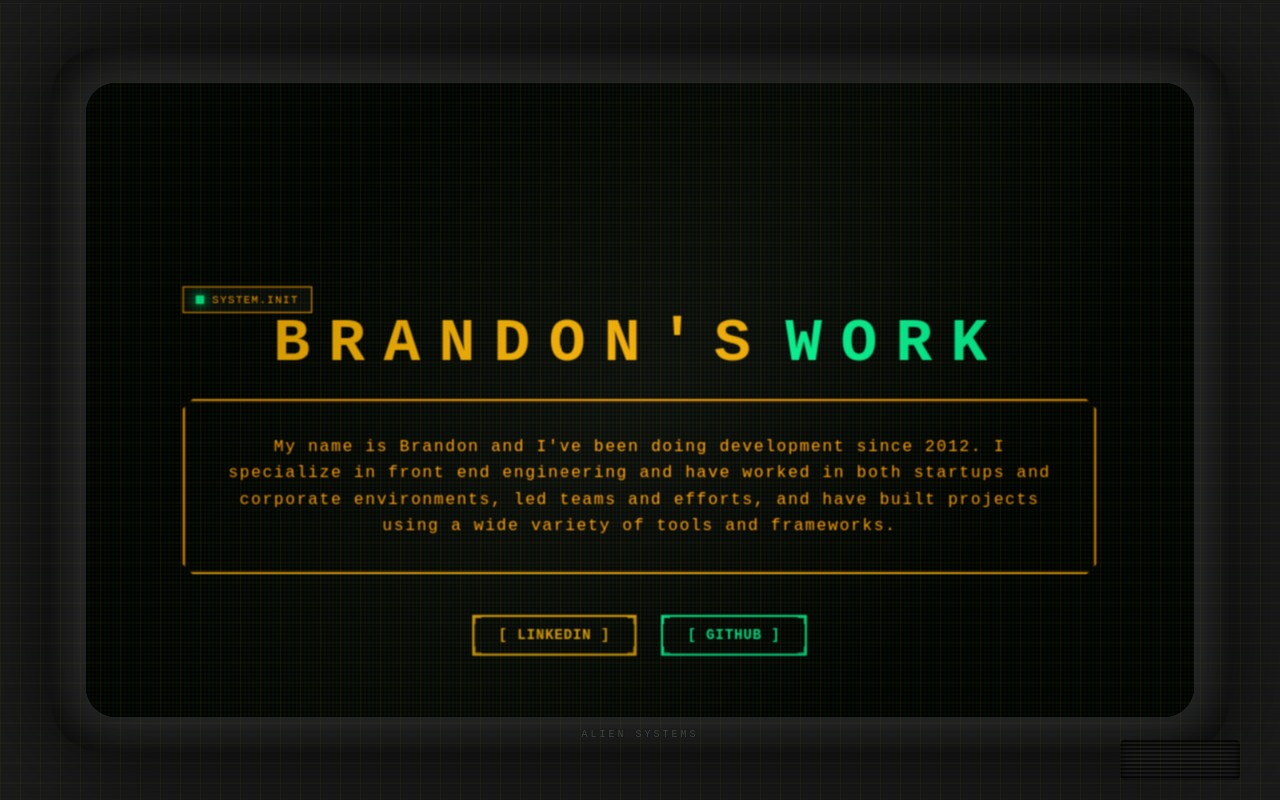
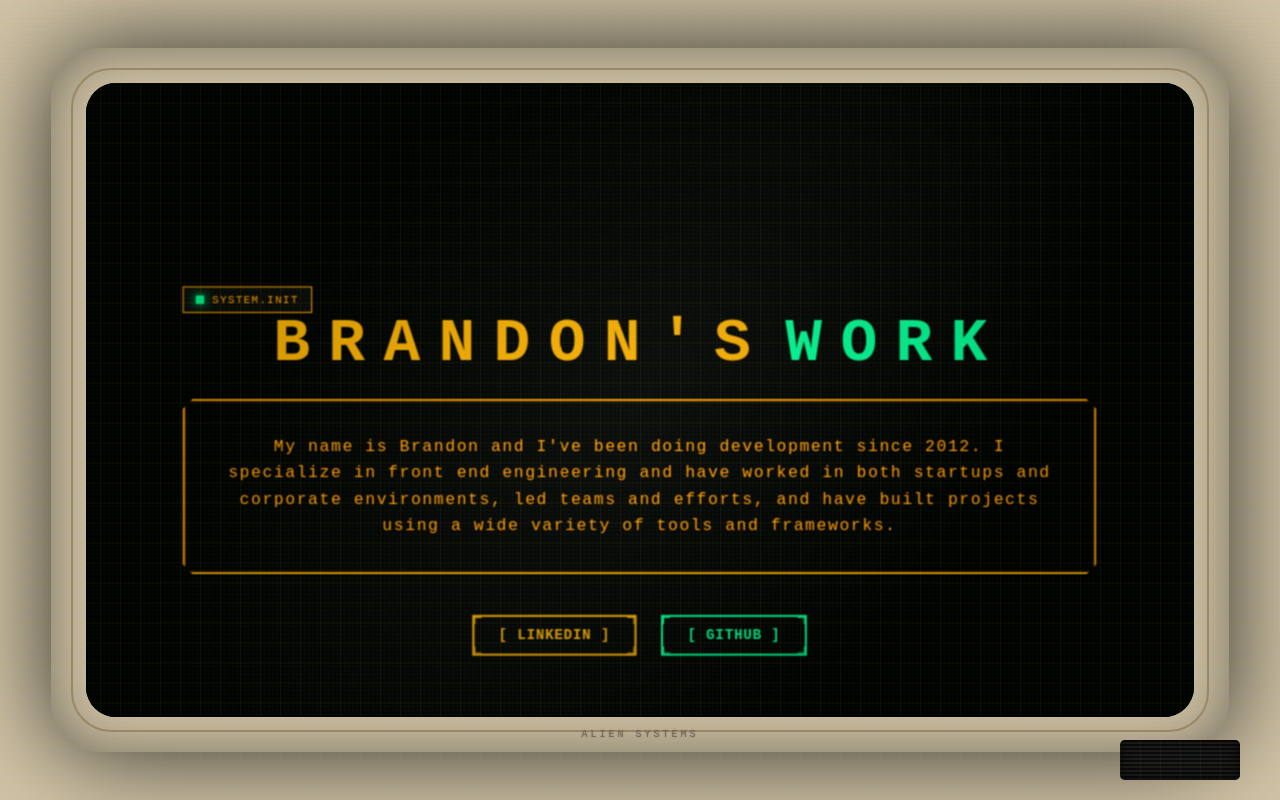
Before and after one commit to github-bdem/brandons.work, a React (Vite) app: page / in a window 1280 px wide. Built offline with nearby package versions, Linux system fonts and the light colour scheme.

Commit message:
seeeeesh

```diff
--- a/src/App.tsx
+++ b/src/App.tsx
@@ -63,7 +63,7 @@ function App() {
             {/* Projects Section - Fullscreen */}
             <div className="h-screen shrink-0 snap-start flex flex-col p-4">
                 <div className="max-w-6xl mx-auto w-full h-full flex flex-col pt-8">
-                    <div className="flex justify-center mb-3">
+                    <div className="flex justify-start mb-3 px-4">
                         <div className="terminal-header">
                             <span className="terminal-indicator pulse"></span>
                             <span className="terminal-text">PROJECTS.DISPLAY</span>
--- a/src/index.css
+++ b/src/index.css
@@ -496,7 +496,7 @@ h1, h2, h3, h4, h5, h6 {
     left: 0;
     width: 100%;
     height: 100%;
-    background: #1a1a1a;
+    background: #d4c5a9;
     display: flex;
     align-items: center;
     justify-content: center;
@@ -509,12 +509,12 @@ h1, h2, h3, h4, h5, h6 {
     height: 88%;
     max-width: 1300px;
     max-height: 900px;
-    background: #2a2a2a;
+    background: #d4c5a9;
     border-radius: 50px;
     padding: 35px;
     box-shadow:
-        inset 0 0 80px rgba(0, 0, 0, 0.8),
-        inset 0 0 40px rgba(0, 0, 0, 0.6),
+        inset 0 0 80px rgba(0, 0, 0, 0.3),
+        inset 0 0 40px rgba(0, 0, 0, 0.2),
         0 0 100px rgba(0, 0, 0, 0.8);
     display: flex;
     align-items: center;
@@ -528,7 +528,7 @@ h1, h2, h3, h4, h5, h6 {
     left: 20px;
     right: 20px;
     bottom: 20px;
-    border: 2px solid #1a1a1a;
+    border: 2px solid #998866;
     border-radius: 40px;
     pointer-events: none;
 }
@@ -542,8 +542,8 @@ h1, h2, h3, h4, h5, h6 {
     font-family: "Courier New", monospace;
     font-size: 10px;
     letter-spacing: 0.3em;
-    color: #444;
-    text-shadow: 0 0 2px rgba(0, 0, 0, 0.5);
+    color: #776655;
+    text-shadow: 0 0 2px rgba(0, 0, 0, 0.3);
 }
 
 .crt-bezel-inner {
@@ -577,6 +577,50 @@ h1, h2, h3, h4, h5, h6 {
     filter: contrast(1.1) brightness(1.1);
 }
 
+/* Subtle CRT distortion effect */
+.crt-content::before {
+    content: "";
+    position: absolute;
+    top: 0;
+    left: 0;
+    right: 0;
+    bottom: 0;
+    background:
+        repeating-linear-gradient(
+            0deg,
+            rgba(0, 0, 0, 0) 0,
+            rgba(0, 0, 0, 0) 1px,
+            rgba(0, 0, 0, 0.02) 1px,
+            rgba(0, 0, 0, 0.02) 2px
+        );
+    pointer-events: none;
+    z-index: 1;
+}
+
+/* Very slow scanline */
+.crt-content::after {
+    content: "";
+    position: absolute;
+    top: 0;
+    left: 0;
+    right: 0;
+    height: 100px;
+    background: linear-gradient(
+        180deg,
+        transparent 0%,
+        rgba(255, 255, 255, 0.01) 50%,
+        transparent 100%
+    );
+    animation: slow-scan 12s linear infinite;
+    pointer-events: none;
+    z-index: 2;
+}
+
+@keyframes slow-scan {
+    0% { transform: translateY(-100px); }
+    100% { transform: translateY(calc(100% + 100px)); }
+}
+
 /* Barrel distortion effect */
 .crt-screen::before {
     content: "";
@@ -605,7 +649,7 @@ h1, h2, h3, h4, h5, h6 {
     z-index: 10;
 }
 
-/* Phosphor glow effect */
+/* Phosphor glow effect - more subtle */
 .crt-overlay::before {
     content: "";
     position: absolute;
@@ -618,17 +662,17 @@ h1, h2, h3, h4, h5, h6 {
             0deg,
             transparent,
             transparent 2px,
-            rgba(255, 159, 0, 0.03) 2px,
-            rgba(255, 159, 0, 0.03) 4px
+            rgba(255, 159, 0, 0.015) 2px,
+            rgba(255, 159, 0, 0.015) 4px
         ),
         repeating-linear-gradient(
             90deg,
             transparent,
             transparent 2px,
-            rgba(0, 255, 136, 0.03) 2px,
-            rgba(0, 255, 136, 0.03) 4px
+            rgba(0, 255, 136, 0.015) 2px,
+            rgba(0, 255, 136, 0.015) 4px
         );
-    animation: crt-flicker 0.15s infinite;
+    animation: crt-flicker 0.3s infinite;
 }
 
 /* Screen reflection */
@@ -649,9 +693,9 @@ h1, h2, h3, h4, h5, h6 {
 }
 
 @keyframes crt-flicker {
-    0% { opacity: 0.97; }
+    0% { opacity: 0.99; }
     50% { opacity: 1; }
-    100% { opacity: 0.98; }
+    100% { opacity: 0.995; }
 }
 
 /* Speaker grille */
```
